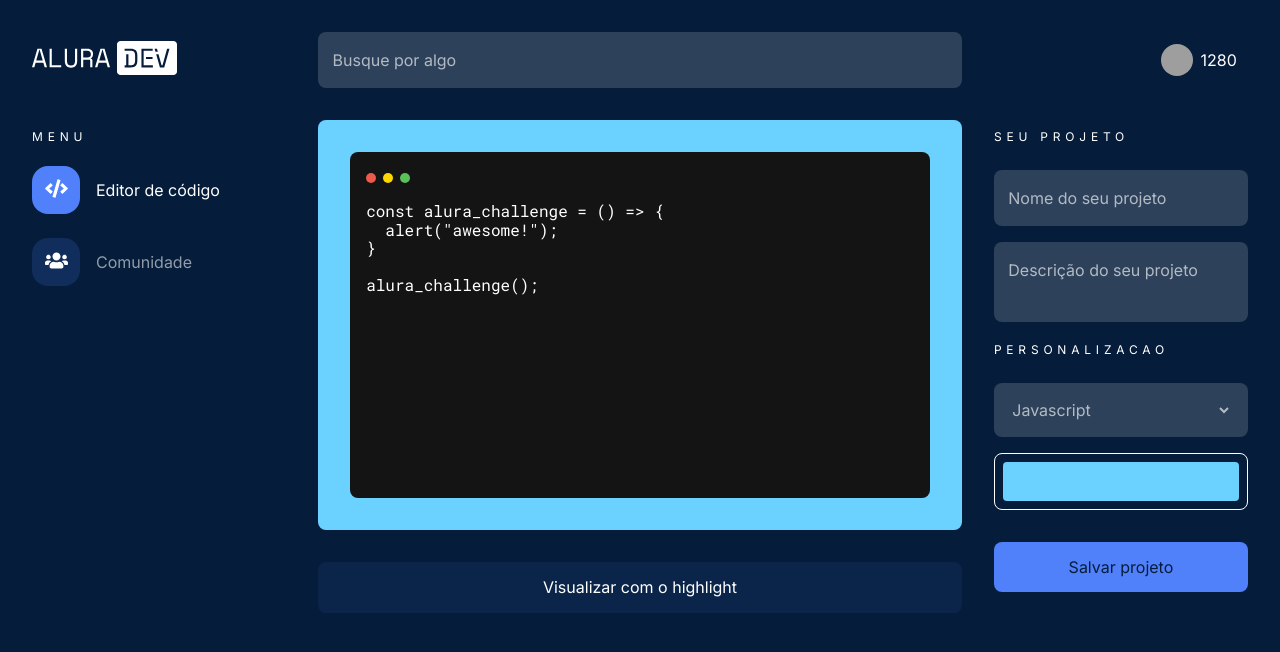
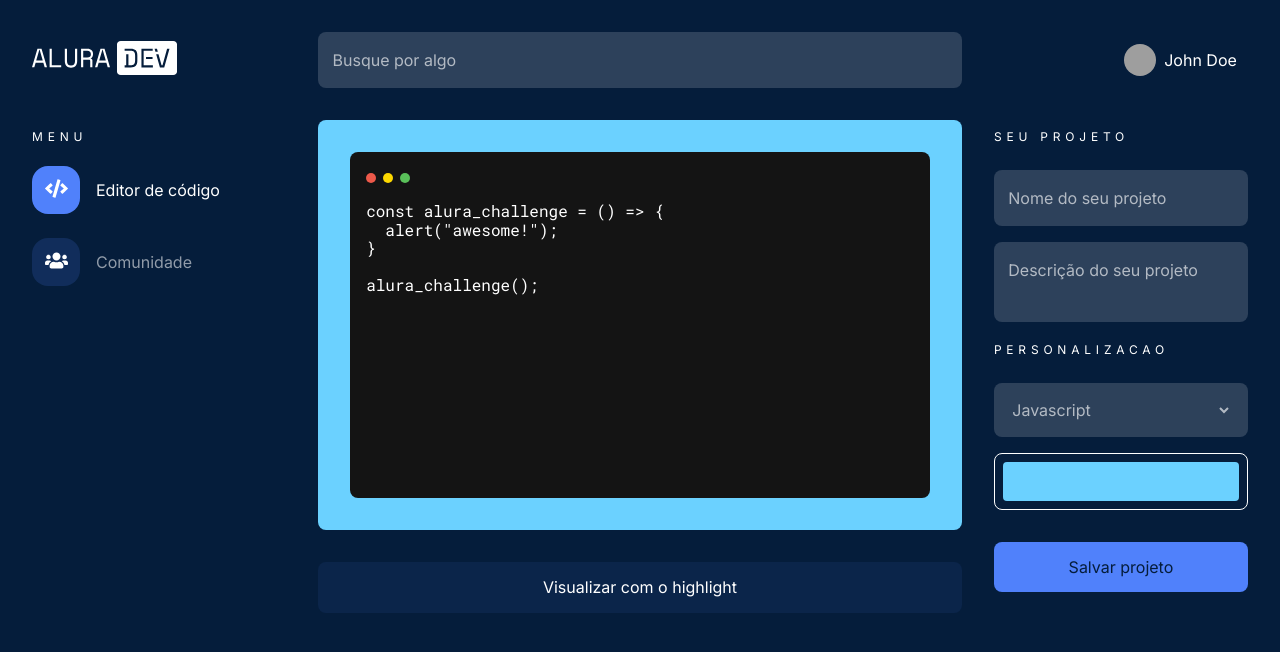
Before and after one commit to leomarzochi/challange-2-alura, a React (Create React App) app: page / in a window 1280 px wide. Shown: the top 652 px of the page. Built offline with nearby package versions, Linux system fonts and the light colour scheme; grey boxes are pictures that could not be loaded.

Commit message:
removed unused imports

```diff
--- a/src/components/button/Buton.tsx
+++ b/src/components/button/Buton.tsx
@@ -1,6 +1,5 @@
 import styles from './Button.module.scss';
 import classNames from 'classnames';
-import {ButtonHTMLAttributes} from 'react';
 
 type BtnStyle = 'filled' | 'outlined';
 
--- a/src/components/code-editor/CodeEditor.tsx
+++ b/src/components/code-editor/CodeEditor.tsx
@@ -3,7 +3,7 @@ import hljs from 'highlight.js';
 import { useEffect, useState } from 'react';
 import styles from './CodeEditor.module.scss';
 import 'highlight.js/styles/github.css';
-import { useRecoilState, useRecoilValue } from 'recoil';
+import { useRecoilValue } from 'recoil';
 import { colorState, languageState } from 'atoms/codeEditorAtom';
 
 export const CodeEditor = () => {
@@ -20,14 +20,14 @@ alura_challenge();
 
   useEffect(() => {
     if(!showEditor) {
-      setContent(hljs.highlight(language, buffer).value);
+      setContent(hljs.highlight(language.name, buffer).value);
     }
-  }, [language]);
+  }, [language, showEditor, buffer]);
 
   const handleHighlight = () => {
     if (showEditor) {
       setBuffer(content);
-      setContent(hljs.highlight(language, content).value);
+      setContent(hljs.highlight(language.name, content).value);
       setShowEditor(false);
       return;
     }
--- a/src/components/color-picker/ColorPicker.tsx
+++ b/src/components/color-picker/ColorPicker.tsx
@@ -1,5 +1,5 @@
 import {colorState} from 'atoms/codeEditorAtom';
-import {useRef, useState} from 'react';
+import {useRef} from 'react';
 import {useRecoilState} from 'recoil';
 import styles from './ColorPicker.module.scss';
 
--- a/src/components/profile/Profile.tsx
+++ b/src/components/profile/Profile.tsx
@@ -33,7 +33,7 @@ export const Profile = () => {
           <>
             <Avatar className={styles.avatar} />
             <div style={{ width: '0.5rem' }} />
-            <TextBody>{windowSize.innerWidth.toString()}</TextBody>
+            <TextBody>John Doe</TextBody>
           </>
         ) : (
           <HiMenu size={32} color="white" />
--- a/src/components/sidebar/Sidebar.tsx
+++ b/src/components/sidebar/Sidebar.tsx
@@ -2,7 +2,6 @@ import {MenuItem} from './menu-item/MenuItem';
 import {FaCode, FaUsers} from 'react-icons/fa';
 import styles from './Sidebar.module.scss';
 import {MenuTitle} from 'components/menu-title/MenuTitle';
-import {Link} from 'react-router-dom'
 
 export const Sidebar = () => {
   return (
```
